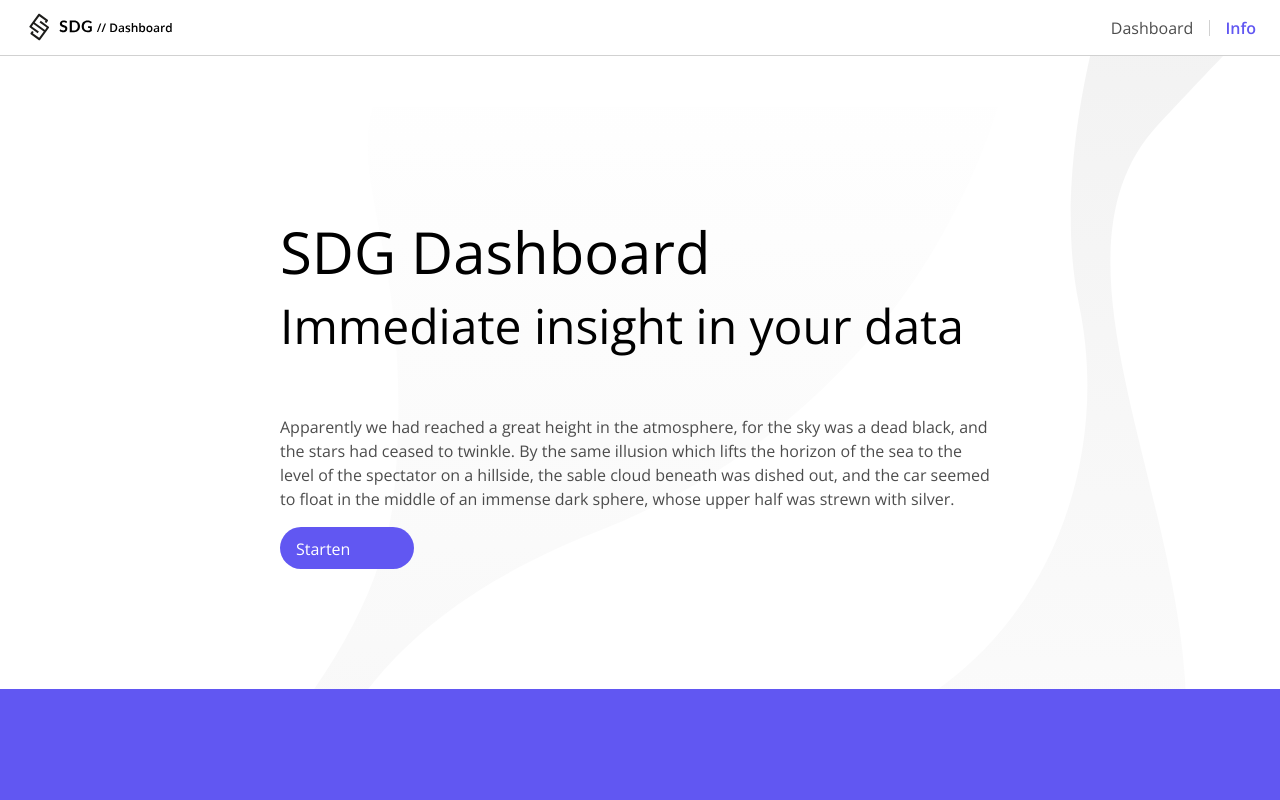
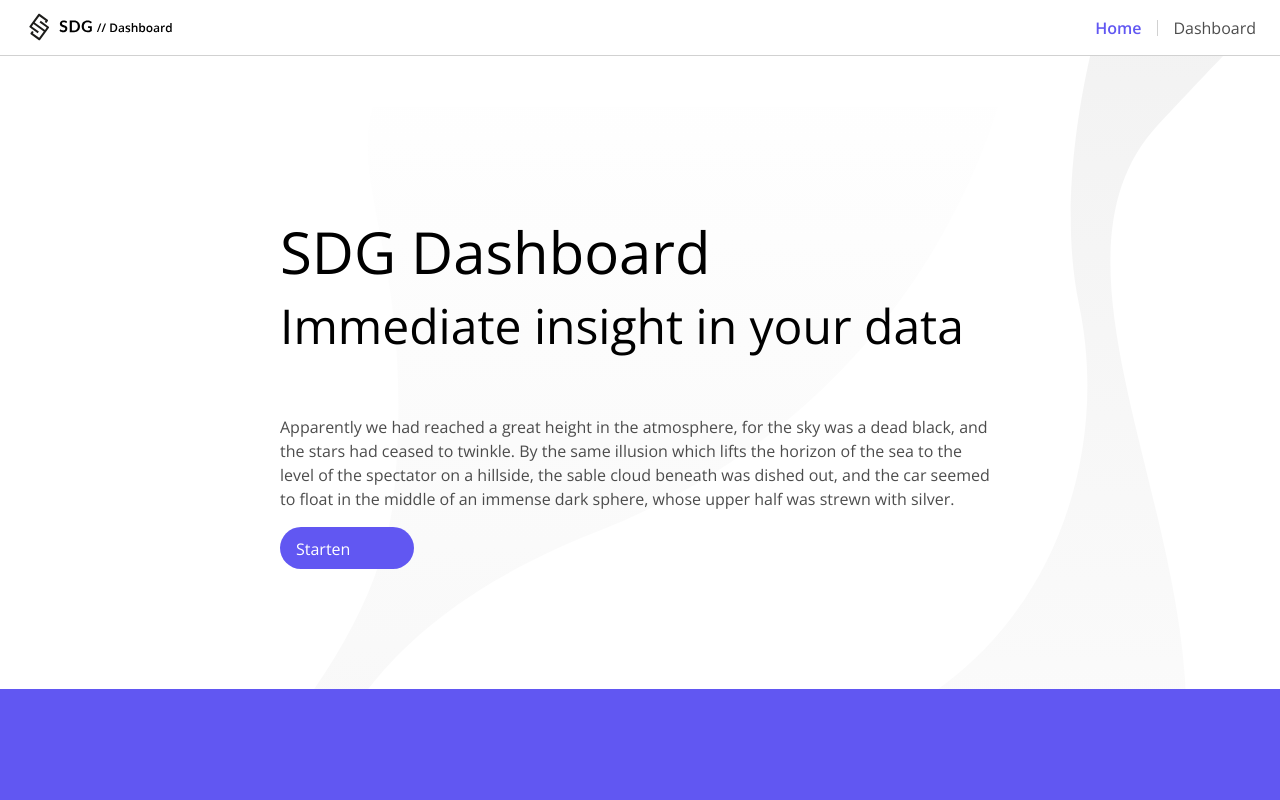
Before and after one commit to GLambermont/SDG-Dashboard, a Vue app: page / in a window 1280 px wide. Shown: the top 800 px of the page. Built offline with nearby package versions, Linux system fonts and the light colour scheme; some icons are missing.

Commit message:
Updated page routing

```diff
--- a/src/components/PageHeader.vue
+++ b/src/components/PageHeader.vue
@@ -3,8 +3,8 @@
     <router-link to='/' class="logo"><img src="../images/logos/logo_sdg-dashboard.svg" alt="Smart Data Grid"></router-link>
 
     <nav class="main-nav">
-      <router-link to='/dashboard'>Dashboard</router-link>
-      <router-link to='/'>Info</router-link>
+      <router-link to='/'>Home</router-link>
+      <router-link to='/dashboard/sensor-select'>Dashboard</router-link>
     </nav>
   </div>
 </template>
--- a/src/router.js
+++ b/src/router.js
@@ -1,7 +1,6 @@
 import Vue from 'vue'
 import Router from 'vue-router'
 import Home from './views/Home.vue'
-import Dashboard from './views/Dashboard.vue'
 
 Vue.use(Router)
 
@@ -14,17 +13,9 @@ export default new Router({
       component: Home
     },
     {
-      path: '/dashboard',
+      path: '/dashboard/sensor-select',
       name: 'Dashboard',
-      component: Dashboard
-    },
-    {
-      path: '/about',
-      name: 'about',
-      // route level code-splitting
-      // this generates a separate chunk (about.[hash].js) for this route
-      // which is lazy-loaded when the route is visited.
-      component: () => import(/* webpackChunkName: "about" */ './views/About.vue')
+      component: () => import(/* webpackChunkName: "sensor-select" */ './views/SensorSelect.vue')
     }
   ]
 })
--- a/src/views/About.vue
+++ /dev/null
@@ -1,15 +0,0 @@
-<template>
-  <div class="about">
-    <h1>This is an about page</h1>
-  </div>
-</template>
-
-<script>
-export default {
-  name: 'About'
-}
-</script>
-
-<style lang="scss" scoped>
-
-</style>
--- a/src/views/Dashboard.vue
+++ /dev/null
@@ -1,52 +0,0 @@
-<template>
-  <div class="dashboard">
-    <div class="page-section">
-      <div class="content-width">
-        <div class="h1">
-          Node- en sensorselectie
-        </div> <br />
-        <div class="h2">
-          Selecteer een sensor om te starten.
-        </div> <br />
-        <div class="h3">
-          Nodes
-        </div>
-        <node-list-component />
-      </div>
-    </div>
-    <div class="page-section">
-      <div class="content-width">
-        <div class="h3">
-          Sensors
-        </div>
-        <sensor-list-component />
-      </div>
-    </div>
-  </div>
-</template>
-
-<script>
-import NodeListComponent from '@/components/NodeList.vue'
-import SensorListComponent from '@/components/SensorList.vue'
-
-export default {
-  name: 'Dashboard',
-  components: {
-    NodeListComponent,
-    SensorListComponent
-  }
-}
-</script>
-
-<style lang="scss">
-.dashboard {
-  display: flex;
-  flex-wrap: wrap;
-  flex-direction: row;
-  .page-section {
-    align-content: center;
-    flex: 1;
-  }
-}
-
-</style>
--- /dev/null
+++ b/src/views/SensorSelect.vue
@@ -0,0 +1,52 @@
+<template>
+  <div class="dashboard">
+    <div class="page-section">
+      <div class="content-width">
+        <div class="h1">
+          Node- en sensorselectie
+        </div> <br />
+        <div class="h2">
+          Selecteer een sensor om te starten.
+        </div> <br />
+        <div class="h3">
+          Nodes
+        </div>
+        <node-list-component />
+      </div>
+    </div>
+    <div class="page-section">
+      <div class="content-width">
+        <div class="h3">
+          Sensors
+        </div>
+        <sensor-list-component />
+      </div>
+    </div>
+  </div>
+</template>
+
+<script>
+import NodeListComponent from '@/components/NodeList.vue'
+import SensorListComponent from '@/components/SensorList.vue'
+
+export default {
+  name: 'SensorSelect',
+  components: {
+    NodeListComponent,
+    SensorListComponent
+  }
+}
+</script>
+
+<style lang="scss">
+.dashboard {
+  display: flex;
+  flex-wrap: wrap;
+  flex-direction: row;
+  .page-section {
+    align-content: center;
+    flex: 1;
+  }
+}
+
+</style>
```
Also changed, not shown: src/views/Detail.vue (deleted).
